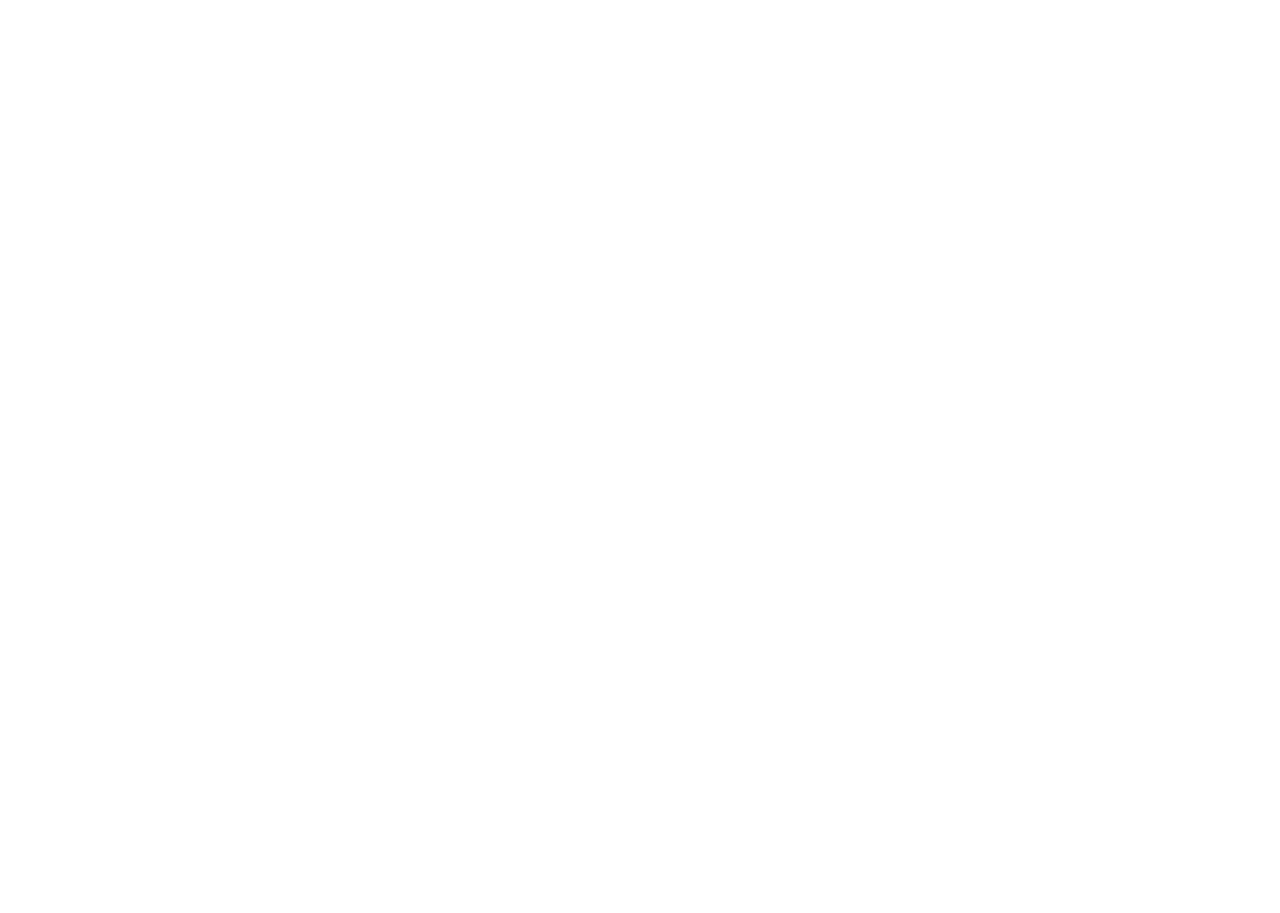
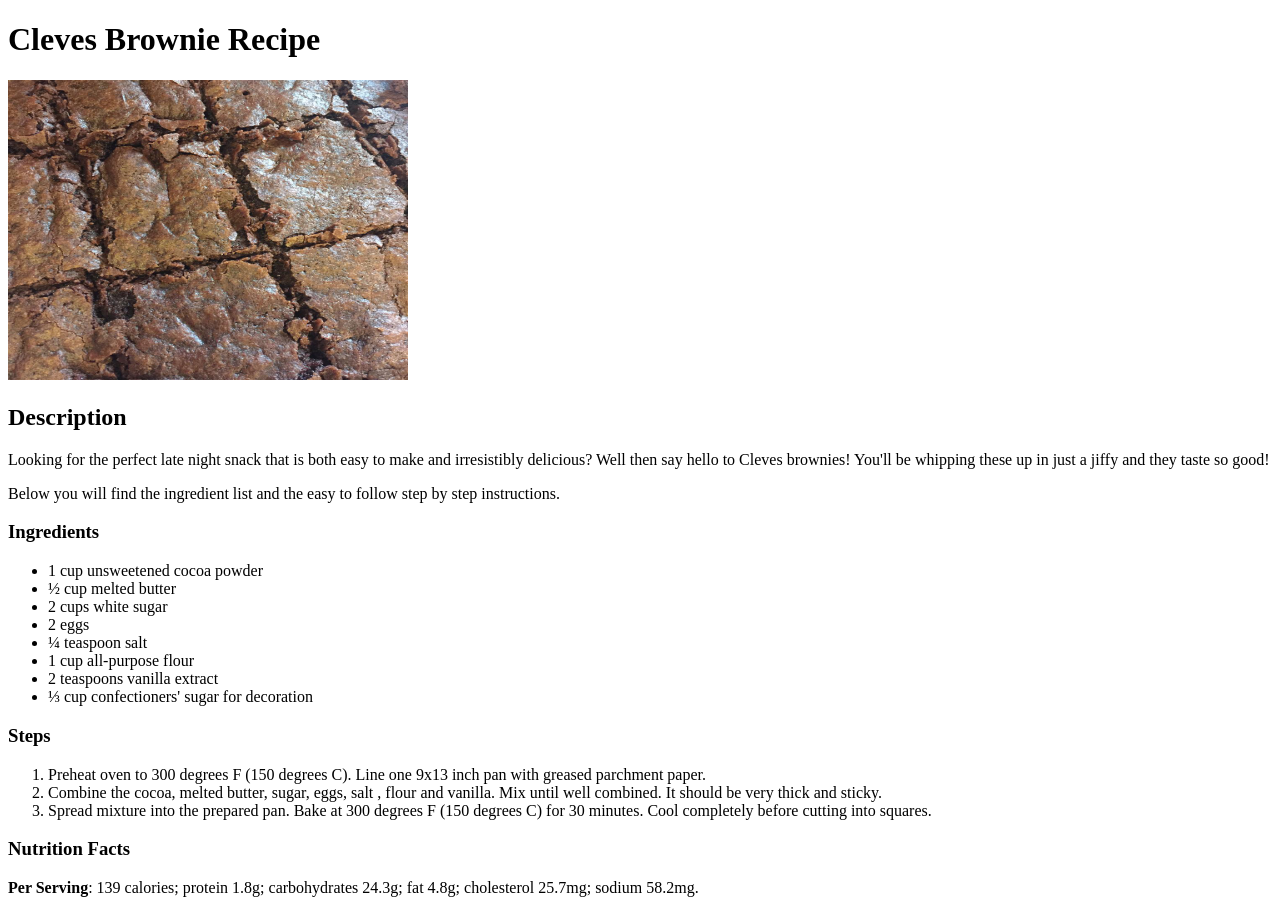
Before and after one commit to Cleve95/odin-recipes, a plain HTML site: page recipes/brownies.html in a window 1280 px wide. Before the commit the page ends 800 px from the top, so only its background shows below. Drawn offline with Linux system fonts and the light colour scheme.

Commit message:
Added the brownies webpage and image

```diff
--- a/recipes/brownies.html
+++ b/recipes/brownies.html
@@ -0,0 +1,40 @@
+<!DOCTYPE html>
+<html lang="en">
+<head>
+    <meta charset="UTF-8">
+    <meta http-equiv="X-UA-Compatible" content="IE=edge">
+    <meta name="viewport" content="width=device-width, initial-scale=1.0">
+    <title>Cleves Brownies</title>
+</head>
+<body>
+    <h1>Cleves Brownie Recipe</h1>
+    <img src="../images/brownies.jpg" alt="Delicious looking Brownies" width="400" height="300">
+
+    <h2>Description</h2>
+      <p>Looking for the perfect late night snack that is both easy to make and irresistibly delicious? Well then say hello to Cleves brownies! You'll be whipping these up in just a jiffy and they taste so good! </p>
+      <p>Below you will find the ingredient list and the easy to follow step by step instructions.</p>
+    <h3>Ingredients</h3>
+      <ul>
+          <li>1 cup unsweetened cocoa powder</li>
+          <li>½ cup melted butter</li>
+          <li>2 cups white sugar</li>
+          <li>2 eggs</li>
+          <li>¼ teaspoon salt</li>
+          <li>1 cup all-purpose flour</li>
+          <li>2 teaspoons vanilla extract</li>
+          <li>⅓ cup confectioners' sugar for decoration</li>
+      </ul>
+
+    <h3>Steps</h3>
+      <ol>
+          <li>Preheat oven to 300 degrees F (150 degrees C). Line one 9x13 inch pan with greased parchment paper.</li>
+          <li>Combine the cocoa, melted butter, sugar, eggs, salt , flour and vanilla. Mix until well combined. It should be very thick and sticky.</li>
+          <li>Spread mixture into the prepared pan. Bake at 300 degrees F (150 degrees C) for 30 minutes. Cool completely before cutting into squares.</li>
+      </ol>
+
+      <h3>Nutrition Facts</h3>
+        <p><strong>Per Serving</strong>: 139 calories; protein 1.8g; carbohydrates 24.3g; fat 4.8g; cholesterol 25.7mg; sodium 58.2mg.</p>
+
+
+</body>
+</html>
```
Also changed, not shown: index.html (+5 -2 lines), images/brownies.jpg (added).
